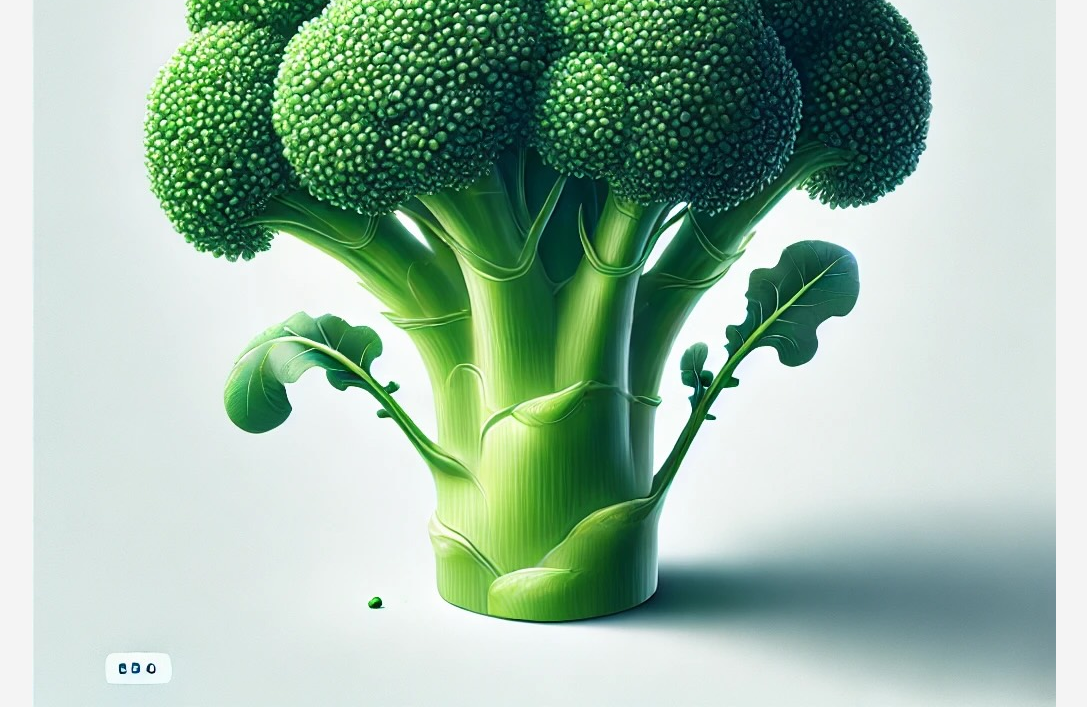
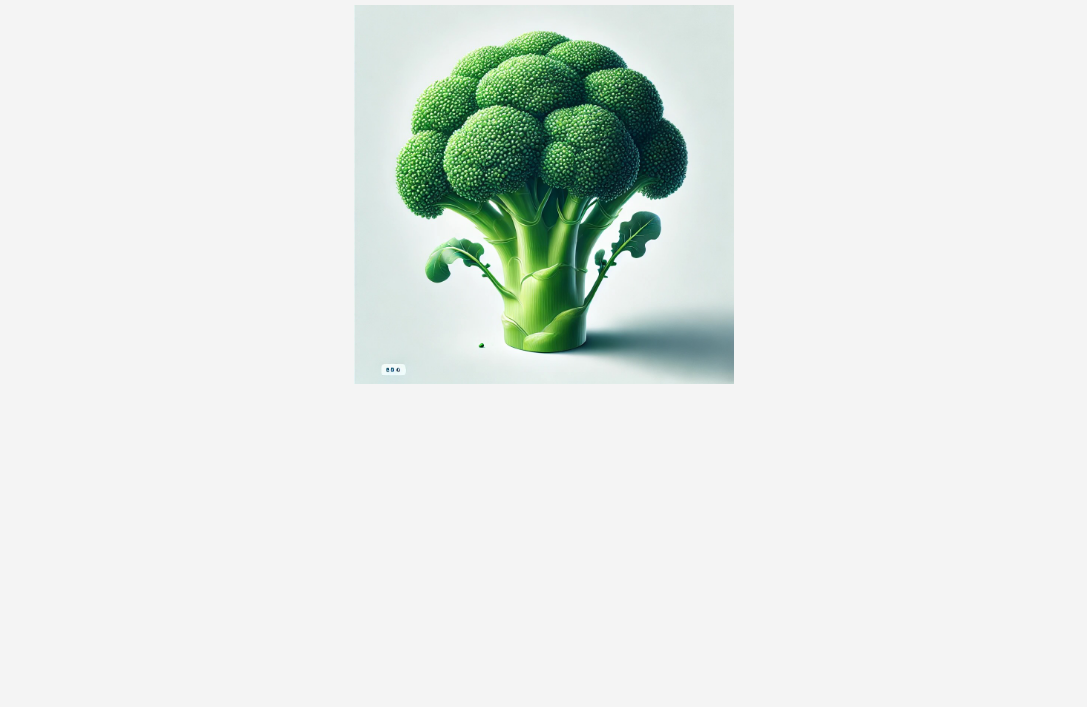
Before and after one commit to VincentDeHaen/VincentDeHaen.github.io, a plain HTML site: page index.html in a window 1280 px wide. Shown: the part 259-966 px from the top of the page, without its empty margins (96-1183 px from the left). After the commit the page ends 816 px from the top, so only its background shows below. Drawn offline with Linux system fonts and the light colour scheme.

Commit message:
make image normal size

```diff
--- a/index.html
+++ b/index.html
@@ -20,7 +20,7 @@
             margin-bottom: 20px;
         }
         img {
-            max-width: 100%;
+            max-width: 30%;
             height: auto;
         }
     </style>
```
